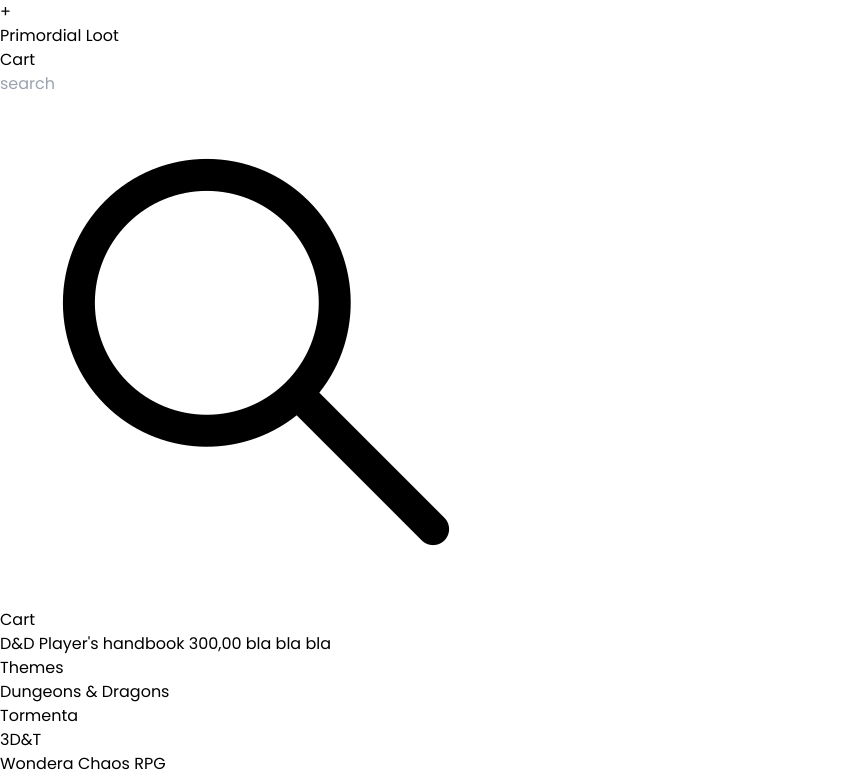
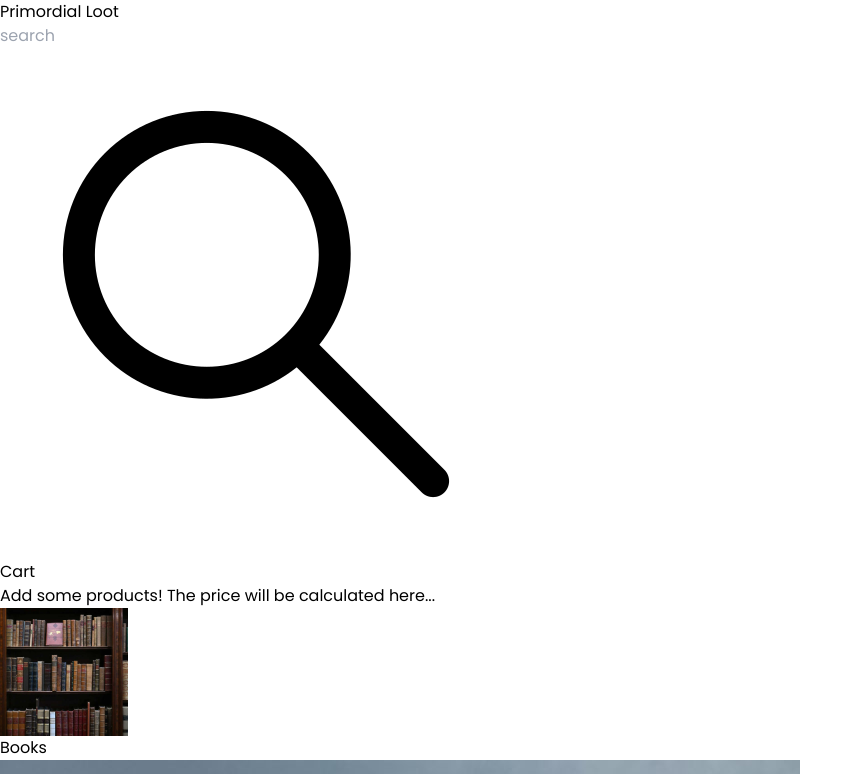
Before and after one commit to jeovabastos/primordial-loot, a React (Vite) app: page / in a window 1280 px wide. Shown: the top 774 px of the page, without its empty margins (0-863 px from the left). Built offline with nearby package versions, Linux system fonts and the light colour scheme.

Commit message:
Removed Aside component

```diff
--- a/src/App.tsx
+++ b/src/App.tsx
@@ -2,42 +2,13 @@ import './App.css'
 import { Header } from './components/Header'
 import { Categories } from './components/Categories'
 import { Products } from './components/Products'
-import { Aside } from './components/Aside'
-import { useState } from 'react'
 
 function App() {
-
-    // CART value
-    //const [cartValue, setCartValue] = useState<number>(0)
-    //
-    //function handleClickCartValue() {
-    //    setCartValue(cartValue + 1)
-    //}
-    //
-
-    // ASIDE area function
-    type asideType = 'hidden' | ' '
-    let asideState: asideType
-
-    const [asideArea, setAsideArea] = useState(asideState = 'hidden')
-
-    function toggleAsideArea(){
-        console.log(asideState)
-        if(asideArea==='hidden'){
-            setAsideArea(asideState = " ")
-        }else{
-            setAsideArea(asideState = "hidden")
-        }
-    }
-    //
-
   return (
     <>
-      <Header toggleAsideArea={toggleAsideArea}/>
+      <Header/>
 
       <div className='flex'>
-        <Aside asideArea={asideArea}/>
-
         <main className='flex flex-col'>
           <Categories/>
 
--- a/src/components/Aside.tsx
+++ /dev/null
@@ -1,16 +0,0 @@
-import { AsideItem } from "./AsideItem";
-
-export function Aside({asideArea}:{asideArea?:any}){
-
-  let mobileStyles = 'z-10 absolute left-0 w-[75%] h-full'
-
-  return(
-        <aside className={asideArea+' lg:z-0 lg:w-[30%] lg:block lg:relative bg-gray-50 border border-solid flex-col p-2'+mobileStyles}>
-          <h1 className='border-solid border-b px-2'>Themes</h1>
-          <AsideItem>Dungeons & Dragons</AsideItem>
-          <AsideItem>Tormenta</AsideItem>
-          <AsideItem>3D&T</AsideItem>
-          <AsideItem>Wondera Chaos RPG</AsideItem>
-        </aside>
-    )
-}
--- a/src/components/AsideItem.tsx
+++ /dev/null
@@ -1,7 +0,0 @@
-export function AsideItem({children}:{children:any}){
-    return(
-        <>
-            <h2 className="hover:bg-red-500 hover:text-[17px] hover:text-gray-50 px-2 rounded-lg hover:cursor-pointer">{children}</h2>
-        </>
-    )
-}
--- a/src/components/Header.tsx
+++ b/src/components/Header.tsx
@@ -5,25 +5,20 @@ import { useSelector } from 'react-redux/es/hooks/useSelector'
 import { useItems } from '../redux/sliceItems'
 //
 
-export function Header({toggleAsideArea}:{toggleAsideArea:any}) {
-
+export function Header() {
     // REDUX CONFIGURATION
     const items = useSelector(useItems)
     //
 
     // Cart ASIDE area function
-    type cartType = 'hidden' | ' '
-    let cartState: cartType
+    type areaType = 'hidden' | 'block'
+    let areaState: areaType
 
-    const [cartArea, setCartArea] = useState(cartState = "hidden")
+    const [area, setArea] = useState(areaState = "hidden")
+    console.log(areaState)
 
-    function toggleCartArea(){
-        console.log(cartState)
-        if(cartArea==='hidden'){
-            setCartArea(cartState = " ")
-        }else{
-            setCartArea(cartState = "hidden")
-        }
+    function toggleArea(){
+      area === 'hidden' ? setArea(areaState = 'block') : setArea(areaState = 'hidden')
     }
     //
 
@@ -31,11 +26,7 @@ export function Header({toggleAsideArea}:{toggleAsideArea:any}) {
         <>
             <header className='bg-red-500 flex flex-col lg:flex-row lg:justify-between items-center lg:px-8 lg:gap-8 py-2'>
                 <div className="flex justify-evenly flex-1 items-center">
-                    <button onClick={()=>toggleAsideArea()} className='lg:hidden p-2 text-gray-50 text-2xl font-normal'>+</button>
-
                     <h1 className='lg:left-0 lg:absolute text-3xl p-2 text-gray-50'>Primordial Loot</h1>
-
-                    <button onClick={()=>toggleCartArea()} className='lg:hidden p-2 text-gray-50 font-semibold'>Cart</button>
                 </div>
 
                 <div className='flex p-2 lg:w-[600px]'>
@@ -43,11 +34,11 @@ export function Header({toggleAsideArea}:{toggleAsideArea:any}) {
                     <img className='cursor-pointer rounded-r-full p-1 bg-gray-50 border border-solid block w-8 h-8' src='/lupa.png' />
                 </div>
 
-                <button onClick={()=>toggleCartArea()} className='hidden lg:block p-2 text-gray-50 font-semibold'>Cart</button>
+                <button onClick={()=>toggleArea()} className='text-white lg:block p-2 font-semibold'>Cart</button>
             </header>
 
             {/* Cart ASIDE area itself */}
-            <div className={cartArea+" z-10 border-t-2 border-black absolute right-0 w-[75%] lg:w-[25%] h-full bg-red-500"}>
+            <div className={area+" z-10 border-t-2 border-black absolute right-0 w-[75%] lg:w-[25%] h-full bg-red-500"}>
 
                 {/* ADD THE CART ITEMS HEREEEEEEEEEEEEEEEEEE */}
                 <div className="h-full absolute overflow-y-scroll">
--- a/src/components/Products.tsx
+++ b/src/components/Products.tsx
@@ -44,7 +44,44 @@ export function Products(){
       title:"Tormenta 20",
       price:"150,00",
       text:"Brazilian tabletop RPG"
+    },
+    {
+      source:"/rpg-stock-photo/book-1.png",
+      title:"Monster Manual",
+      price:'300,00',
+      text:"Dungeons & Dragons official bestiary"
+    },
+    {
+      source:"/rpg-stock-photo/book-2.png",
+      title:"Player's Handbook",
+      price:"300,00",
+      text:"Dungeons & Dragons official player's manual"
+    },
+    {
+      source:"/rpg-stock-photo/book-3.png",
+      title:"Dungeon Master's Guide",
+      price:"300,00",
+      text:"Dungeons & Dragons official master's guide"
+    },
+    {
+      source:"/rpg-stock-photo/book-4.jpg",
+      title:"Call of Cthulhu",
+      price:"280,00",
+      text:"Cthulhu's tabletop RPG guide"
+    },
+    {
+      source:"/rpg-stock-photo/book-5.jpg",
+      title:"The Witcher",
+      price:"200,00",
+      text:"Witcher's tabletop RPG guide"
+    },
+    {
+      source:"/rpg-stock-photo/book-6.jpg",
+      title:"Tormenta 20",
+      price:"150,00",
+      text:"Brazilian tabletop RPG"
     }
+
   ]
 
   return(
--- a/src/redux/sliceItems.tsx
+++ b/src/redux/sliceItems.tsx
@@ -2,6 +2,7 @@ import {
     createSlice,
     // PayloadAction
 } from '@reduxjs/toolkit'
+import { RootState } from './store'; // assuming your store is defined in a file named store.ts
 
 interface Items{
     title: string,
@@ -12,9 +13,9 @@ interface Items{
 
 const INITIAL_ITEMS: Items[] = [
     {
-        title:'D&D Player\'s handbook',
-        price:'300,00',
-        text:'bla bla bla'
+        title:'Add some products!',
+        price:'The price will be calculated here...',
+        text:''
     },
 ]
 
@@ -22,9 +23,6 @@ const sliceItems = createSlice({
     name: 'items',
     initialState: INITIAL_ITEMS,
     reducers:{
-        // addItems(state, { payload }:PayloadAction<string>){
-        //     return [...state, {title: payload, price: payload, text: payload}]
-        // },
         addItems(state, action){
             return [...state, action.payload]
         },
@@ -34,6 +32,6 @@ const sliceItems = createSlice({
 export default sliceItems.reducer
 export const {addItems} = sliceItems.actions
 
-export const useItems = (state:any)=>{
+export const useItems = (state: RootState)=>{
     return state.items as Items[]
 }
--- a/src/redux/store.ts
+++ b/src/redux/store.ts
@@ -7,4 +7,6 @@ const store = configureStore({
     }
 })
 
+export type RootState = ReturnType<typeof store['getState']>
+
 export default store
```
